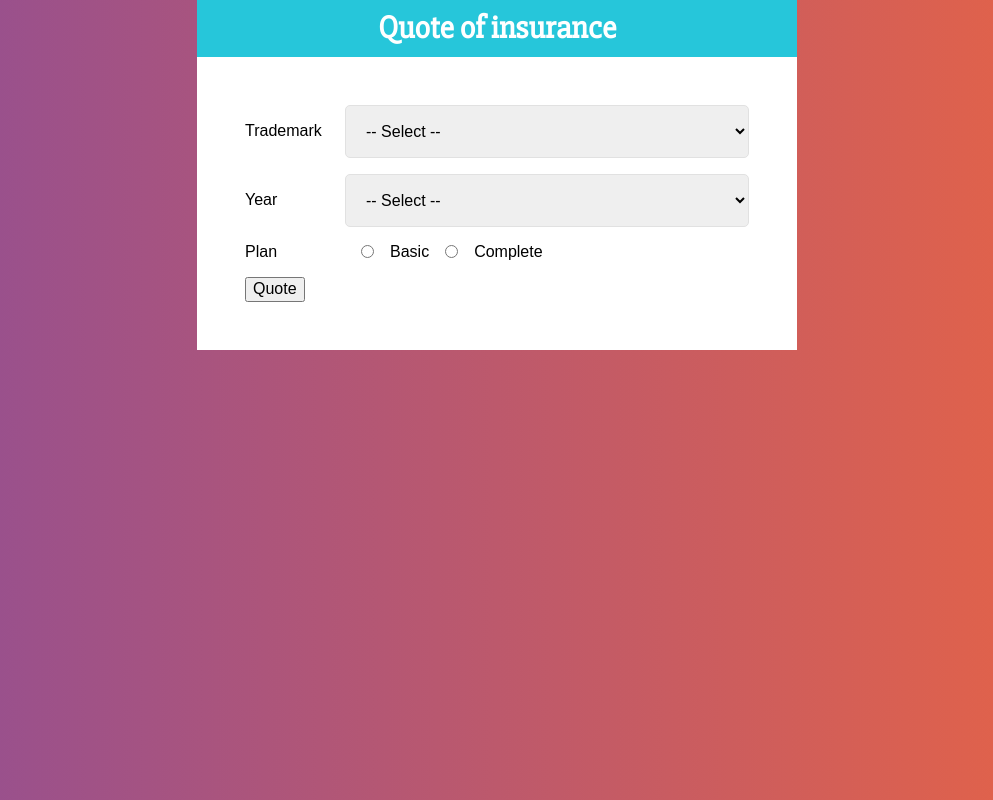
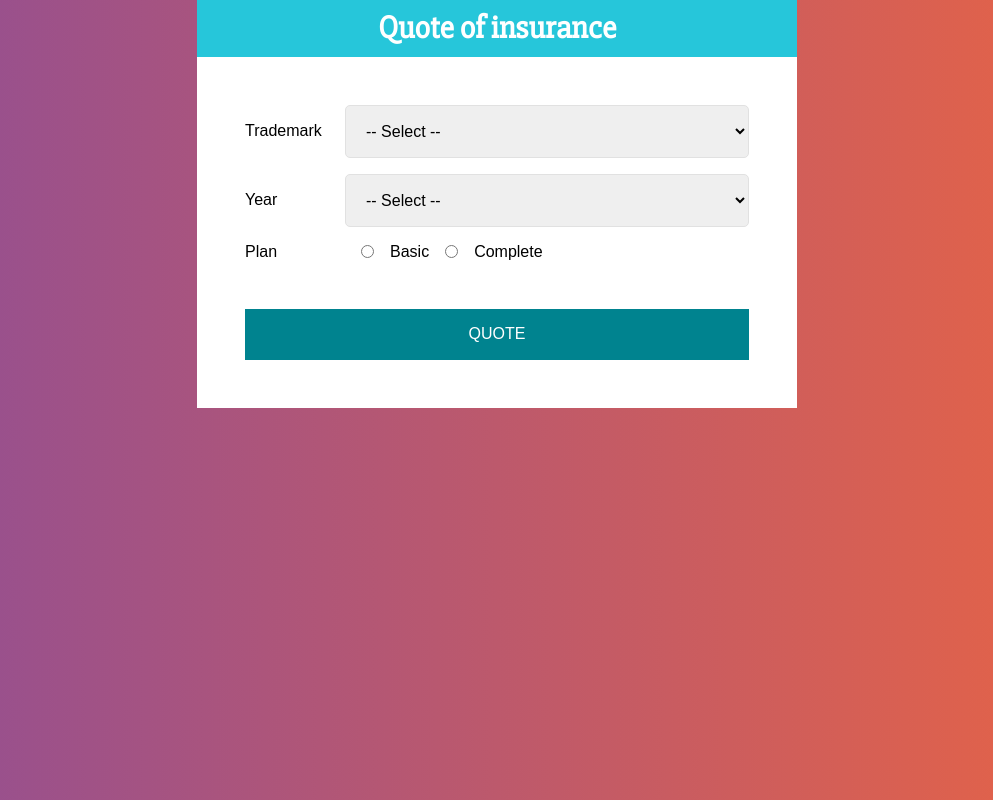
Before and after one commit to Andres2D/react-quote-insurance-app, a React (Create React App) app: page / in a window 1280 px wide. Shown: the whole page, without its empty margins (143-1136 px from the left). Built offline with nearby package versions, Linux system fonts and the light colour scheme.

Commit message:
add state to the form data

```diff
--- a/src/components/Form.js
+++ b/src/components/Form.js
@@ -1,4 +1,4 @@
-import React from 'react';
+import React, {useState} from 'react';
 import styled from '@emotion/styled';
 
 const Field = styled.div`
@@ -23,12 +23,51 @@ const InputRadio = styled.input`
     margin: 0 1rem;
 `;
 
+const Button = styled.button`
+    background-color: #00838F;
+    font-size: 16px;
+    width: 100%;
+    padding: 1rem;
+    color: #FFF;
+    text-transform: uppercase;
+    border: none;
+    transition: all .3s ease;
+    margin-top: 2rem;
+
+    &:hover {
+        background-color: #26C6DA;
+        cursor: pointer;
+    }
+`;
+
 const Form = () => {
+
+    const [data, saveData] = useState({
+        trademark: '',
+        year: '',
+        plan: ''
+    });
+
+    // Extract the value of the state
+    const {trademark, year, plan} = data;
+
+    // Read data from form and save on the state
+    const getFormData = e => {
+        saveData({
+            ...data,
+            [e.target.name]: e.target.value
+        })
+    }
+
     return (
         <form>
             <Field>
                 <Label>Trademark</Label>
-                <Select>
+                <Select
+                    name="trademark"
+                    value={trademark}
+                    onChange={getFormData}
+                >
                     <option value="">-- Select --</option>
                     <option value="american">American</option>
                     <option value="european">European</option>
@@ -38,7 +77,11 @@ const Form = () => {
 
             <Field>
                 <Label>Year</Label>
-                <Select>
+                <Select
+                    name="year"
+                    value={year}
+                    onChange={getFormData}
+                >
                     <option value="">-- Select --</option>
                     <option value="2021">2021</option>
                     <option value="2020">2020</option>
@@ -59,16 +102,20 @@ const Form = () => {
                     type="radio"
                     name="plan"
                     value="basic"
+                    checked={plan === 'basic'}
+                    onChange={getFormData}
                 /> Basic
 
                 <InputRadio
                     type="radio"
                     name="plan"
                     value="complete"
+                    checked={plan === 'complete'}
+                    onChange={getFormData}
                 /> Complete
             </Field>
 
-            <button type="button">Quote</button>
+            <Button type="button">Quote</Button>
         </form>
      );
 }
```
